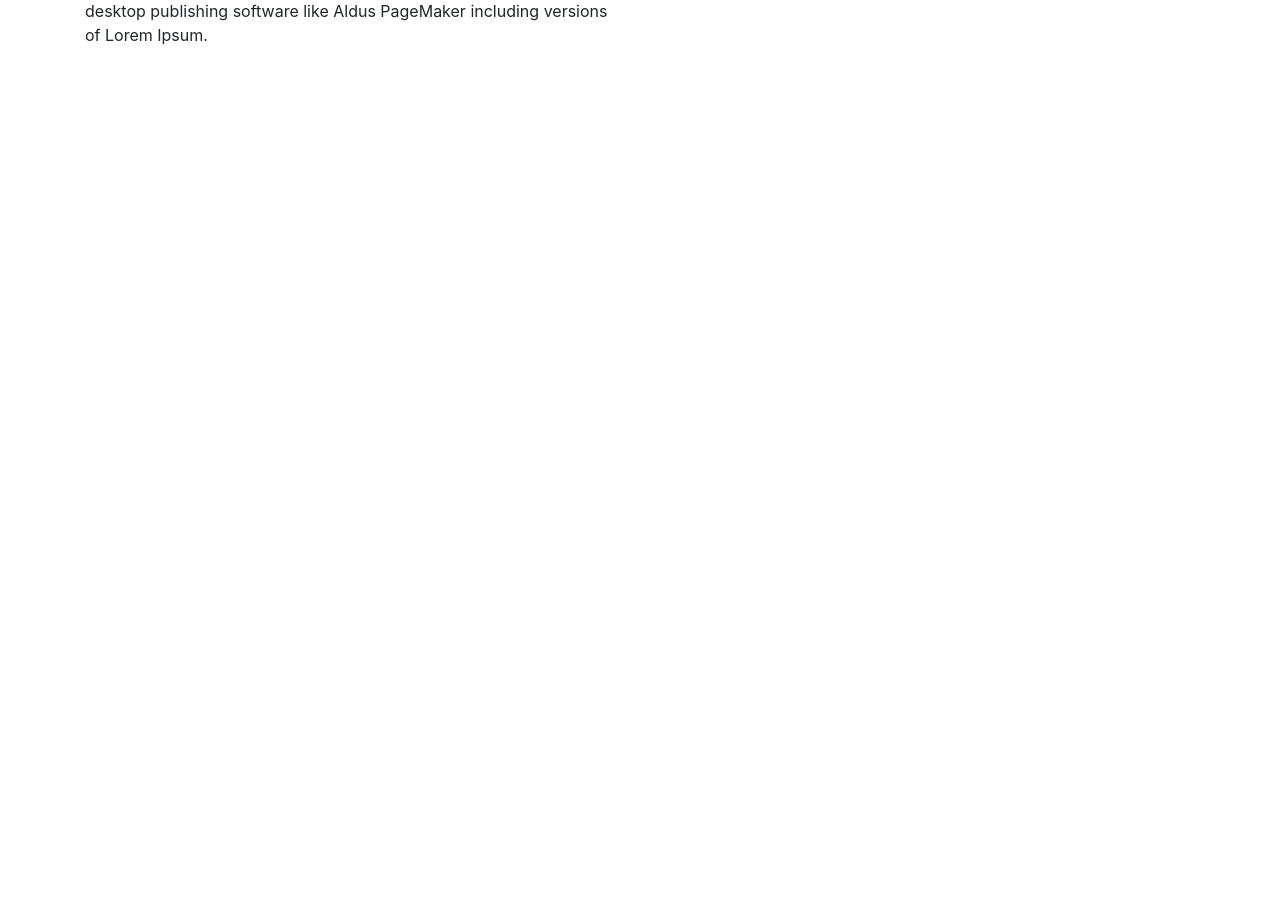
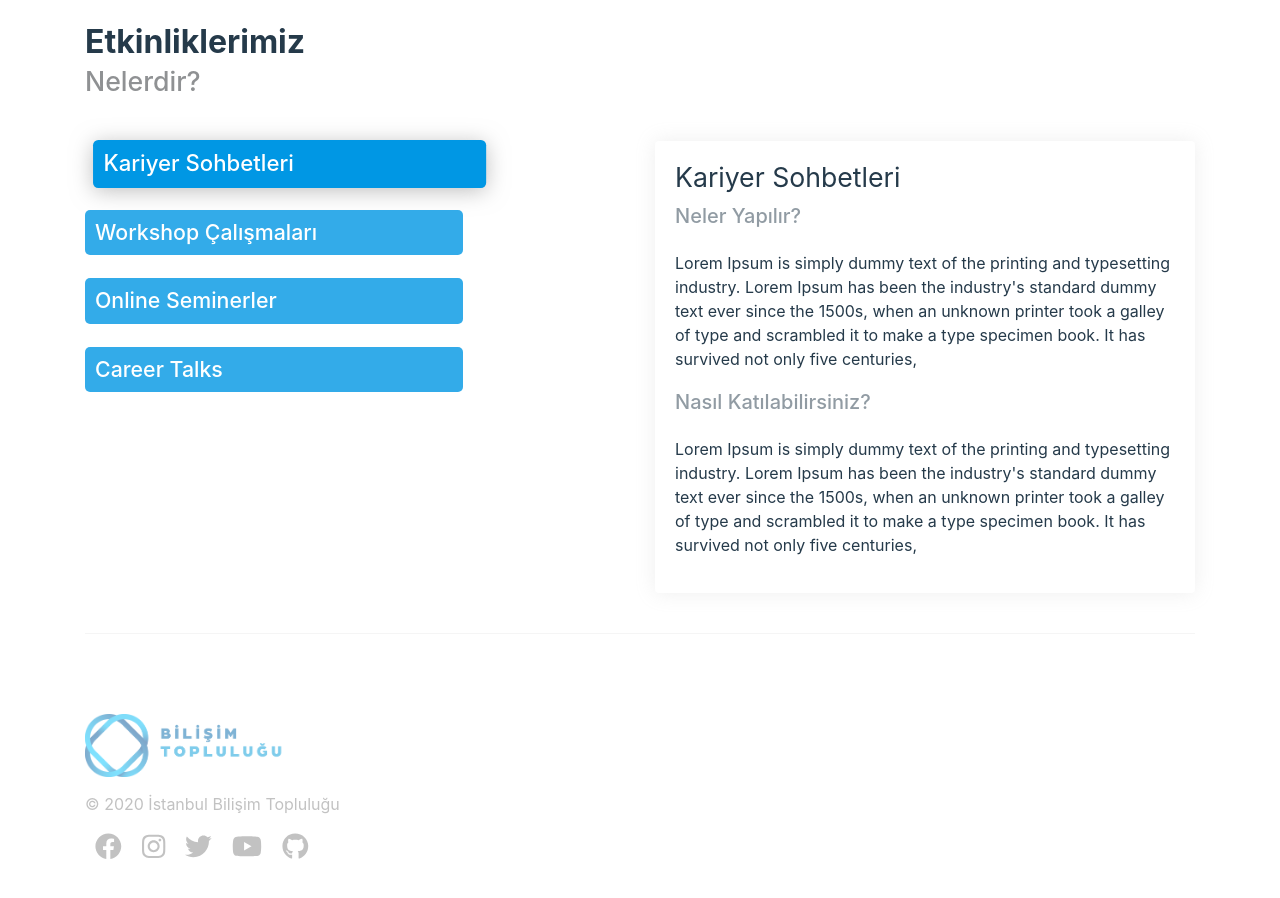
Before and after one commit to bilisimtoplulugu/IBT-Web-Client, a Next.js app: page / in a window 1280 px wide. Shown: the part 1900-2798 px from the top of the page. Before the commit the page ends 2043 px from the top, so only its background shows below. Built offline with nearby package versions, Linux system fonts and the light colour scheme.

Commit message:
home page last part and footer logo area

```diff
--- a/components/AboutArea.tsx
+++ b/components/AboutArea.tsx
@@ -4,7 +4,7 @@ import styled from 'styled-components';
 
 
 const CustomAboutArea = styled.div`
-padding:80px 0;
+padding:40px 0;
 
 h1{
     font-weight: 700;
--- /dev/null
+++ b/components/Footer.tsx
@@ -0,0 +1,110 @@
+import React from 'react'
+import { Container, Row, Col } from 'react-bootstrap'
+import styled from 'styled-components'
+import Link from 'next/link'
+import { FontAwesomeIcon } from '@fortawesome/react-fontawesome'
+import { faInstagram, faFacebook, faTwitter, faGithub, faYoutube, faGit } from '@fortawesome/free-brands-svg-icons'
+
+
+const CustomFooter = styled.div`
+padding:80px 0;
+border-top:1px solid #f5f5f5;
+
+.logo{
+    width: 200px;
+    opacity: .5;
+    transition: all .3s ease;
+}
+.logo:hover{
+    opacity:1;
+    transition: all .3s ease;
+}
+.social-links{
+    margin-top:10px;
+}
+.social-links a{
+    font-size:20pt;
+    padding:10px;
+    color: #868686;
+    opacity: .5;
+    transition: all .3s ease;
+
+}
+.social-links a:hover{
+
+    opacity:1;
+    transition: all .3s ease;
+
+
+}
+.copyright{
+    display: block;
+    margin-top: 15px;
+    opacity: .5;
+    color: #868686;
+}
+`
+export default function Footer() {
+    return (
+
+        <Container >
+            <CustomFooter>
+               <Row>
+                   <Col xs={3}>
+                   <Row>
+                    <Col xs={12}>
+                        <Link href="/">
+                            <a>
+                                <img className="logo" src="/assets/images/logo-blue.png" />    </a>
+                                </Link>
+                                <span className="copyright">© 2020 İstanbul Bilişim Topluluğu</span>
+                    </Col>
+                    <Col xs={12}>
+                        <div className="social-links">
+                            <Link href="/">
+                                <a>
+
+                                    <FontAwesomeIcon className="instagramIcon" icon={faFacebook} />
+
+                                </a>
+                            </Link>
+                            <Link href="/">
+                                <a>
+                                    <FontAwesomeIcon className="instagramIcon" icon={faInstagram} />
+
+                                </a>
+                            </Link>
+                            <Link href="/">
+                                <a>
+
+                                    <FontAwesomeIcon className="instagramIcon" icon={faTwitter} />
+
+
+                                </a>
+                            </Link>
+                            <Link href="/">
+                                <a>
+
+                                    <FontAwesomeIcon className="instagramIcon" icon={faYoutube} />
+
+
+                                </a>
+                            </Link>
+                            <Link href="/">
+                                <a>
+
+                                    <FontAwesomeIcon className="instagramIcon" icon={faGithub} />
+
+
+                                </a>
+                            </Link>
+                        </div>
+                    </Col>
+                </Row>
+                   </Col>
+               </Row>
+            </CustomFooter>
+        </Container>
+
+    )
+}
--- /dev/null
+++ b/components/HomeEventDetailCard.tsx
@@ -0,0 +1,57 @@
+import React from 'react'
+import { Card, Row, Col } from 'react-bootstrap'
+import styled from 'styled-components';
+import Link from 'next/link';
+
+
+const CustomCard = styled(Card)`
+box-shadow: 0 0px 20px rgba(169, 169, 169, 0.20);
+border:none;
+color:#253a4a;
+margin-top: 20px;
+.title{
+    font-size: 20pt;
+    font-weight: 400;
+
+}
+
+.subTitle{
+
+    font-size: 15pt !important;
+}
+`;
+
+
+export default function HomeEventDetailCard() {
+    return (
+
+       <div data-aos="fade-right">
+
+<CustomCard >
+            <CustomCard.Body>
+            <div className="topSide" >
+            <h4 className="title">Kariyer Sohbetleri</h4>
+            <span className="subTitle">Neler Yapılır?</span>
+
+            </div>
+
+            <p>
+            Lorem Ipsum is simply dummy text of the printing and typesetting industry. Lorem Ipsum has been the industry's standard dummy text ever since the 1500s, when an unknown printer took a galley of type and scrambled it to make a type specimen book. It has survived not only five centuries,
+           </p>
+
+            <div className="topSide" >
+
+            <span className="subTitle">Nasıl Katılabilirsiniz?</span>
+
+            </div>
+            <p>
+            Lorem Ipsum is simply dummy text of the printing and typesetting industry. Lorem Ipsum has been the industry's standard dummy text ever since the 1500s, when an unknown printer took a galley of type and scrambled it to make a type specimen book. It has survived not only five centuries,
+</p>
+
+            </CustomCard.Body>
+        </CustomCard>
+
+       </div>
+
+    )
+}
--- a/components/Layout.tsx
+++ b/components/Layout.tsx
@@ -1,5 +1,6 @@
 import Header from "./Header";
 import Head from "next/head";
+import Footer from "./Footer";
 
 function Layout({children}){
     return (
@@ -10,6 +11,7 @@ function Layout({children}){
             <main>
             {children}
             </main>
+            <Footer />
         </div>
     )
 }
--- a/pages/index.tsx
+++ b/pages/index.tsx
@@ -14,6 +14,7 @@ import AOS from 'aos';
 import EventDateSlider from '../components/EventDateSlider'
 import AboutArea from '../components/AboutArea'
 import HomeEventCard from '../components/HomeEventCard'
+import HomeEventDetailCard from '../components/HomeEventDetailCard'
 
 
 
@@ -82,7 +83,7 @@ display:inline-flex;
 
 
 const EventArea = styled.div`
-padding:80px 0;
+padding:40px 0;
 .topSide{
     margin-bottom: 20px;
 }
@@ -97,8 +98,37 @@ h2{
     font-weight: 500;
     opacity: .5;
 }
+.contentSide{
+    margin-top:20px;
+}
+`;
 
+const EventInfo = styled.div`
 
+h3{
+    padding: 10px;
+    background: #0097e4;
+    color: white;
+    font-weight: 500;
+    font-size: 16pt;
+    display:block;
+    opacity:.8;
+    margin-bottom: 23px;
+    border-radius:5px;
+    width: 70%;
+    transition: all .3s ease;
+}
+h3.active{
+    opacity:1;
+    transform: scale(1.04) translateX(15px);
+    box-shadow: 0 3px 20px rgba(169,169,169,0.75);
+}
+h3:hover{
+    opacity:1;
+    transform: scale(1.04) translateX(15px);
+    transition: all .3s ease;
+    box-shadow: 0 3px 20px rgba(169,169,169,0.75);
+}
 
 `;
 export default function Home() {
@@ -139,12 +169,12 @@ export default function Home() {
             <EventArea>
                 <Container>
                     <div className="topSide" data-aos="fade-right">
-                        <h2>Etkinliklerimiz</h2>
+                        <h2>Yakındaki Etkinliklerimiz</h2>
                         <span className="subTitle">Nelerdir?</span>
                     </div>
                     <Row>
                         <Col xs={12}>
-                                <EventDateSlider  />
+                            <EventDateSlider />
                         </Col>
 
                         <Col xs={12}>
@@ -160,6 +190,40 @@ export default function Home() {
             <AboutArea />
 
 
+            <EventArea>
+               <Container>
+               <div className="topSide" data-aos="fade-right">
+                    <h2>Etkinliklerimiz</h2>
+                    <span className="subTitle">Nelerdir?</span>
+                </div>
+
+                <Row>
+
+                    <Col xs={6}>
+                    <div className="contentSide" >
+                    <EventInfo data-aos="fade-right">
+                        <h3 className="active">Kariyer Sohbetleri</h3>
+                    </EventInfo>
+                    <EventInfo data-aos="fade-right">
+                        <h3>Workshop Çalışmaları</h3>
+                    </EventInfo >
+                    <EventInfo data-aos="fade-right">
+                        <h3>Online Seminerler</h3>
+                    </EventInfo>
+                    <EventInfo data-aos="fade-right">
+                        <h3>Career Talks</h3>
+                    </EventInfo>
+
+                    </div>
+                    </Col>
+                    <Col xs={6}>
+                    <HomeEventDetailCard  />
+                    </Col>
+                </Row>
+               </Container>
+            </EventArea>
+
+
         </Layout>
     )
 }
```
Also changed, not shown: public/assets/images/logo-blue.png (added). Lines whose indentation alone changed are shown as unchanged.
